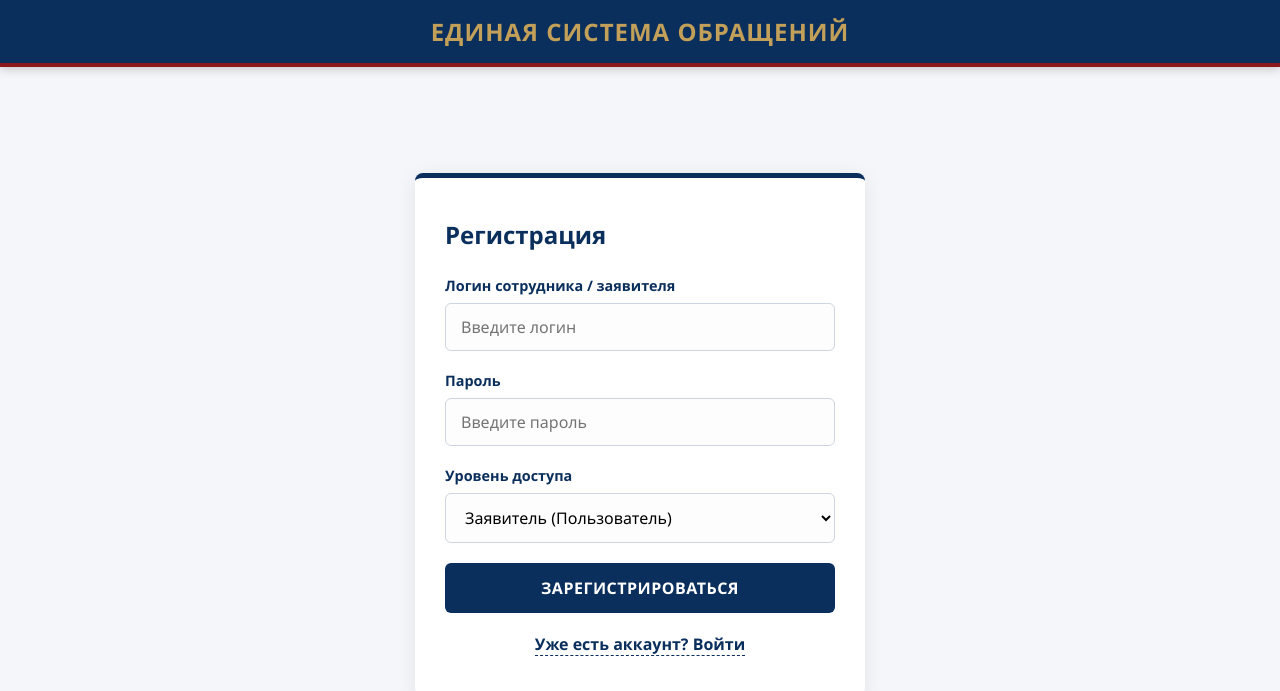
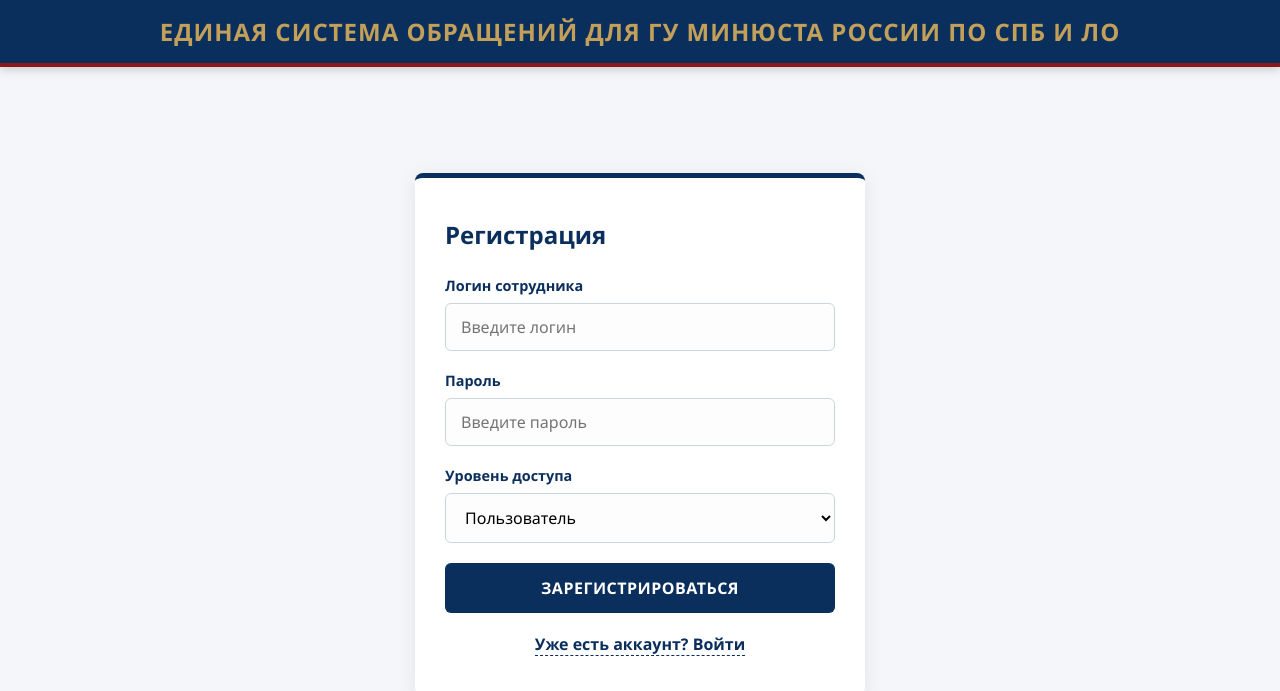
Before and after one commit to mEINELEEN/hd-go, a plain HTML site: page static/index.html in a window 1280 px wide. Both pictures are taken after a click on the link "Регистрация нового заявителя". Drawn offline with Linux system fonts and the light colour scheme.

Commit message:
Update indeex.html

```diff
--- a/static/index.html
+++ b/static/index.html
@@ -11,7 +11,7 @@
 
 <!-- Официальная шапка на всю ширину экрана -->
 <div class="top-bar">
-    <h1>Единая система обращений</h1>
+    <h1>Единая система обращений для ГУ Минюста России по СПб и ЛО</h1>
 </div>
 
 <div class="container">
@@ -19,7 +19,7 @@
     <div id="auth-box">
         <h2 id="auth-title">Вход в систему</h2>
         <div class="form-group">
-            <label>Логин сотрудника / заявителя</label>
+            <label>Логин сотрудника</label>
             <input type="text" id="username" placeholder="Введите логин">
         </div>
         <div class="form-group">
@@ -29,8 +29,8 @@
         <div class="form-group hidden" id="role-group">
             <label>Уровень доступа</label>
             <select id="role">
-                <option value="user">Заявитель (Пользователь)</option>
-                <option value="admin">Сотрудник ведомства (Администратор)</option>
+                <option value="user">Пользователь</option>
+                <option value="admin">Администратор</option>
             </select>
         </div>
         <button id="auth-btn" onclick="submitAuth()">Войти</button>
```
